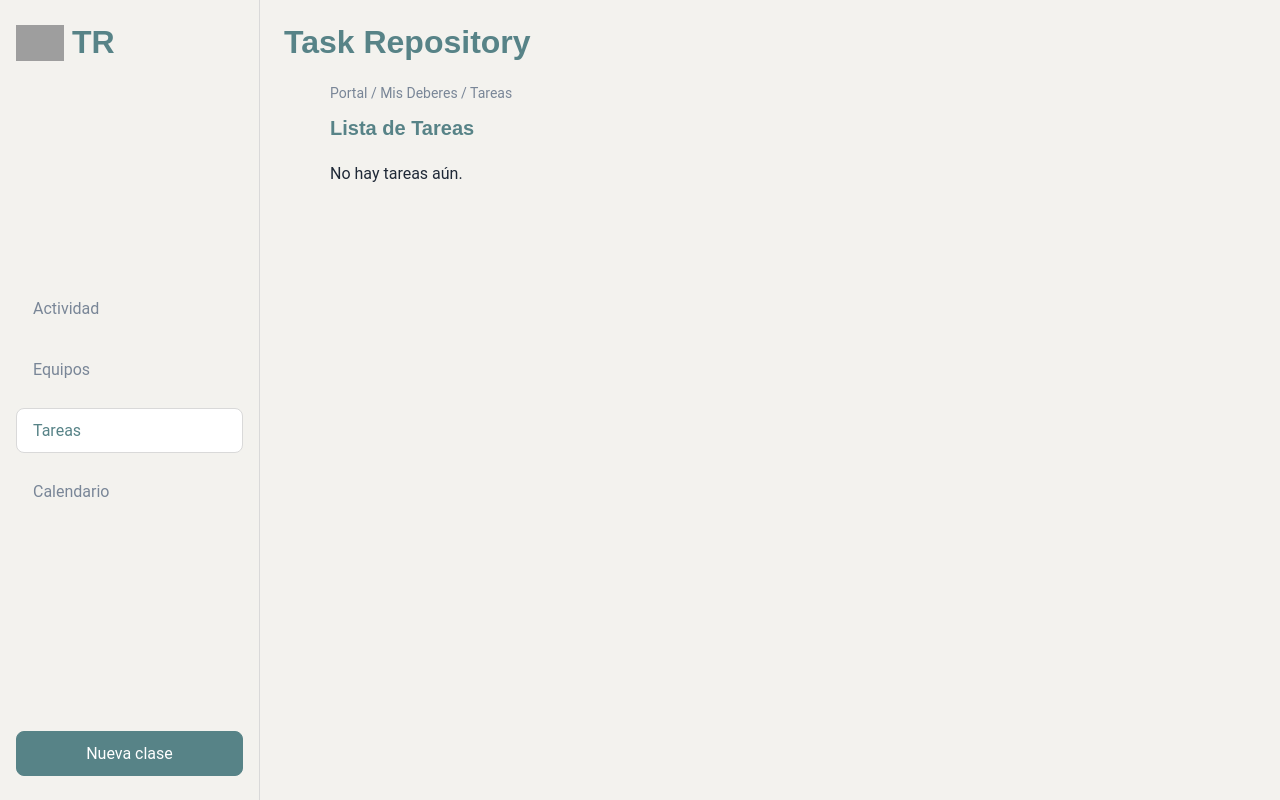
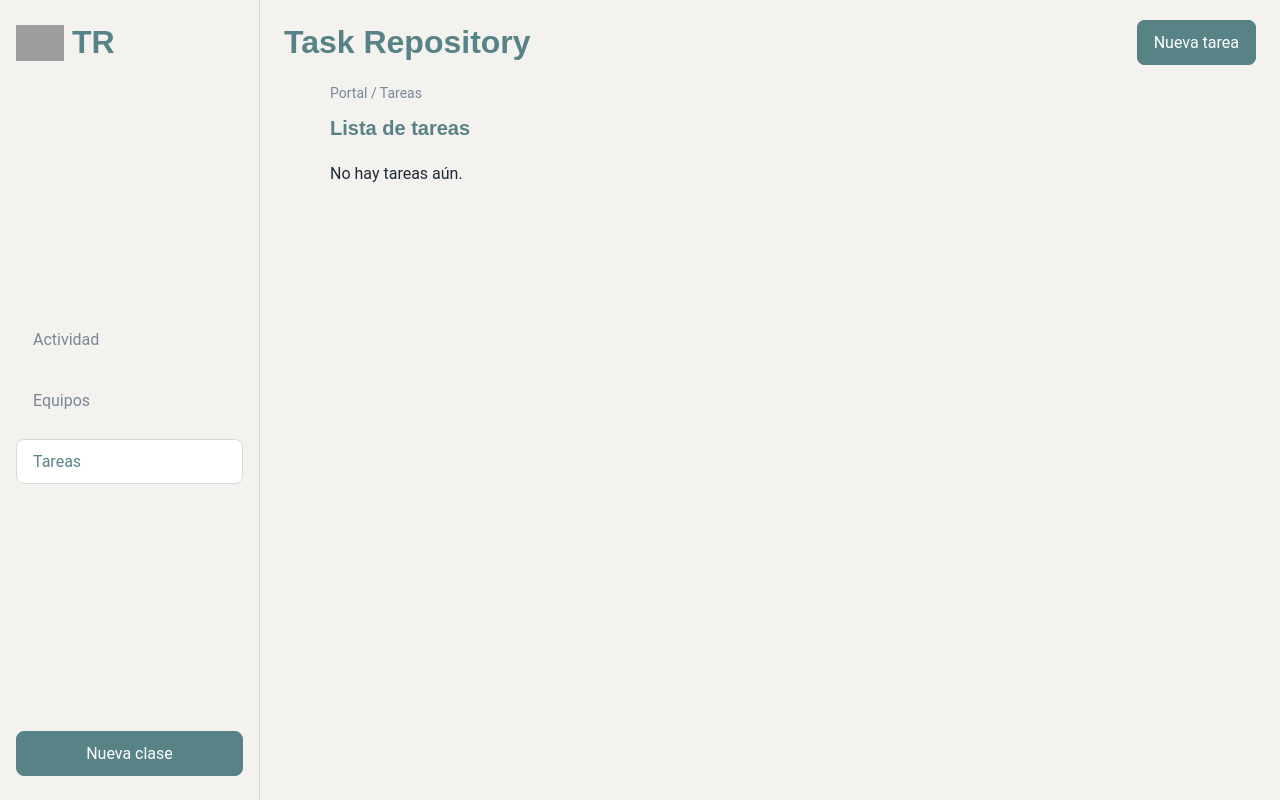
Before and after one commit to Vargm-b/task-repository, a website: page frontend/views/assignment-list.html in a window 1280 px wide. Drawn offline with Linux system fonts and the light colour scheme; grey boxes are pictures that could not be loaded.

Commit message:
refactor(assignments): restructure layout and add create assignment navigation

```diff
--- a/frontend/views/assignment-list.html
+++ b/frontend/views/assignment-list.html
@@ -18,7 +18,6 @@
                 <li><a href="#">Actividad</a></li>
                 <li><a href="#">Equipos</a></li>
                 <li><a href="#" class="active" aria-current="page">Tareas</a></li>
-                <li><a href="#">Calendario</a></li>
             </ul>
         </nav>
 
@@ -27,17 +26,21 @@
         </footer>
     </aside>
 
-    <main class="page">
+    <main class="page page-form">
         <header class="topbar">
             <h1>Task Repository</h1>
+
+            <nav aria-label="Acciones">
+                <a href="./create-assignment.html" class="submit-button">Nueva tarea</a>
+            </nav>
         </header>
 
-        <section class="assignment-list-section" aria-labelledby="assignment-list-title">
-            <p class="breadcrumb">Portal / Mis Deberes / Tareas</p>
-            <h2 id="assignment-list-title">Lista de Tareas</h2>
+        <section class="assignment-list-section scrollable-section" aria-labelledby="assignment-list-title">
+            <p class="breadcrumb">Portal / Tareas</p>
+            <h2 id="assignment-list-title">Lista de tareas</h2>
 
-            <section aria-label="Listado de tareas">
-                <p class="empty-state">No hay tareas aún.</p>
+            <section class="assignment-list" aria-label="Listado de tareas" id="assignment-list">
+                <p class="empty-state" id="assignment-empty-state">No hay tareas aún.</p>
             </section>
         </section>
     </main>
```
